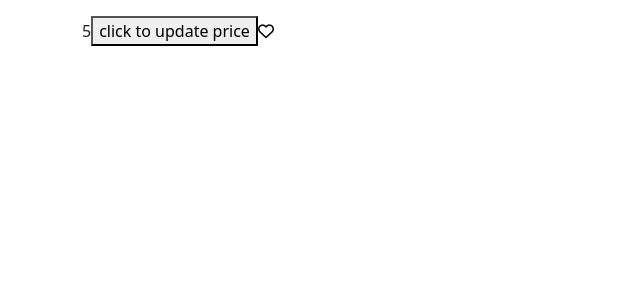
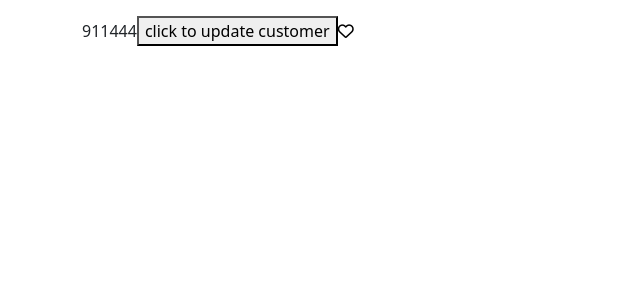
Before and after one commit to zamoosh/react-first, a React (Vite) app: page / in a window 1280 px wide. Shown: the top 300 px of the page, without its empty margins (0-640 px from the left). Built offline with nearby package versions, Linux system fonts and the light colour scheme.

Commit message:
update complex object using useState

```diff
--- a/src/App.tsx
+++ b/src/App.tsx
@@ -2,19 +2,25 @@ import { useState } from "react";
 import Heart from "./componenets/HeartComponent/Heart";
 
 function App() {
-  const [drink, setDrink] = useState({
-    title: "Americano",
-    price: 5,
+  const [customer, setCustomer] = useState({
+    name: "Americano",
+    address: {
+      city: "Qom",
+      zipCode: "911444",
+    },
   });
 
   const handleClick = () => {
-    setDrink({ ...drink, price: (drink.price += 1) });
+    setCustomer({
+      ...customer,
+      address: { ...customer.address, zipCode: "911888" },
+    });
   };
 
   return (
     <div className={"container mt-3"}>
-      {drink.price}
-      <button onClick={handleClick}>click to update price</button>
+      {customer.address.zipCode}
+      <button onClick={handleClick}>click to update customer</button>
 
       <Heart onClick={() => console.log("heart clicked")} />
     </div>
```
